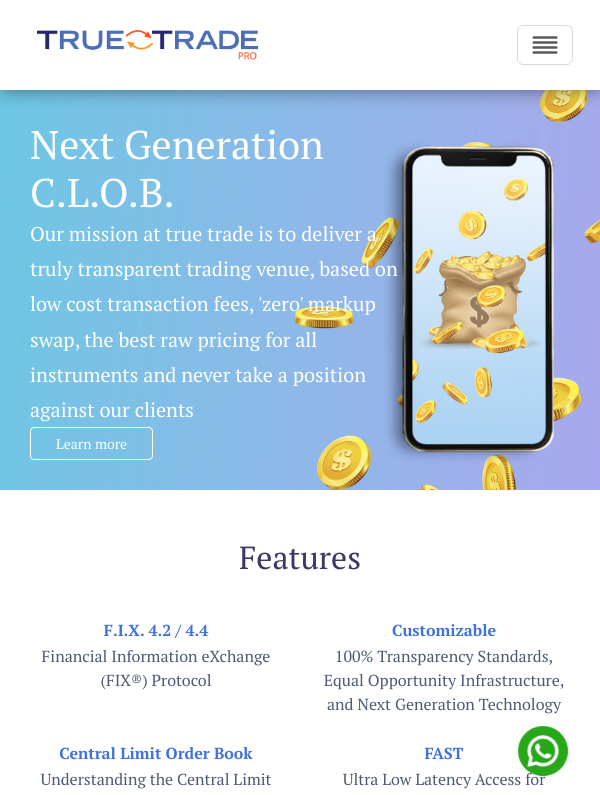
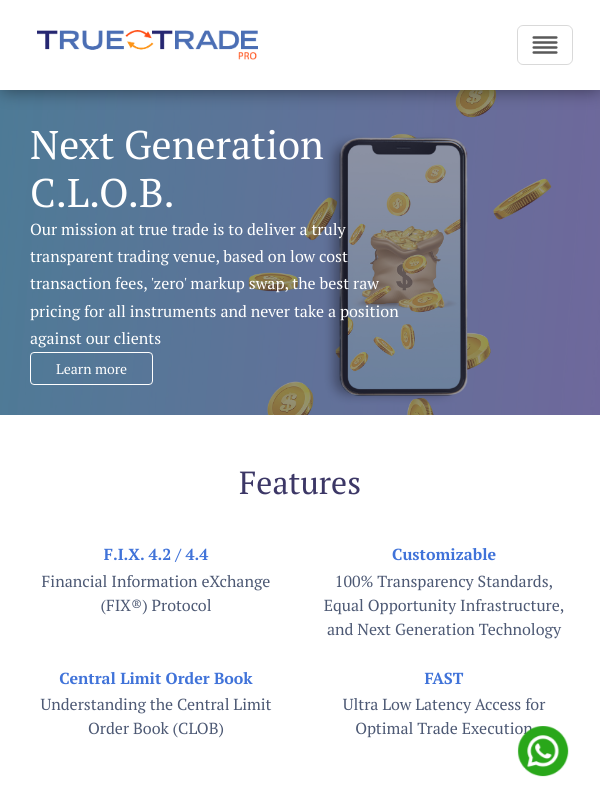
Before and after one commit to akashm2401/ttfx, a React (Create React App) app: page / in a window 600 px wide. Shown: the top 795 px of the page. Built offline with nearby package versions, Linux system fonts and the light colour scheme; a web font is replaced by a local one.

Commit message:
Home page final

```diff
--- a/src/components/FeaturesComponent/FeaturesComponent.jsx
+++ b/src/components/FeaturesComponent/FeaturesComponent.jsx
@@ -98,7 +98,7 @@
             <div className="feature-summary-heading">
               <h6>
                 <Link
-                  to="#F.I.X."
+                  // to="#F.I.X."
                   onClick={() => handleScrollToFeature("feature1")}
                 >
                   F.I.X. 4.2 / 4.4
@@ -114,7 +114,6 @@
             <div className="feature-summary-heading">
               <h6>
                 <Link
-                  to="#Customizable"
                   onClick={() => handleScrollToFeature("feature2")}
                 >
                   Customizable
@@ -132,7 +131,6 @@
             <div className="feature-summary-heading">
               <h6>
                 <Link
-                  to="#C.L.O.B"
                   onClick={() => handleScrollToFeature("feature3")}
                 >
                   Central Limit Order Book
--- a/src/pages/HomePage/HomePage.jsx
+++ b/src/pages/HomePage/HomePage.jsx
@@ -1,6 +1,6 @@
 import React, { useEffect } from "react";
 import "./HomePage.scss";
-import CarouselComponent from "../../components/CarouselComponent/CarouselComponent";
+// import CarouselComponent from "../../components/CarouselComponent/CarouselComponent";
 import FeaturesComponent from "../../components/FeaturesComponent/FeaturesComponent";
 import ToolsViewComponent from "../../components/ToolsViewComponent/ToolsViewComponent";
 import ReviewComponet from "../../components/ReviewComponent/ReviewComponet";
@@ -26,9 +26,9 @@
     }
   }, [location]);
 
-  const gotToAbout = () => {
-    navigate("/about");
-  };
+  // const gotToAbout = () => {
+  //   navigate("/about");
+  // };
   return (
     <>
       <div className="home-page">
@@ -84,9 +84,9 @@
               reiciendis iusto quasi debitis.
             </p>
 
-            <button onClick={navigate('/about')} type="button" className="btn btn-outline-primary">
+            <Link to={"/about"} type="button" className="btn btn-outline-primary">
               Dicover True Trade Pro
-            </button>
+            </Link>
           </div>
         </div>
 
--- a/src/pages/HomePage/HomePage.scss
+++ b/src/pages/HomePage/HomePage.scss
@@ -277,6 +277,9 @@
         // .home-page {
             .main-screen {
                 height: 100%;
+                // background-blend-mode: darken;
+                // box-shadow: inset 0 0 0 2000px rgba(255, 0, 150, 0.3);
+                box-shadow: inset 0 0 0 2000px rgb(47 48 75 / 50%);
             }
         // }
 
@@ -292,11 +295,9 @@
         }
 
         .overlay-screen .info h2 {
-            /* font-size: 2rem; */
             padding: 1rem 0;
         }
 
-        /*  */
         .home-about-section {
             flex-wrap: wrap;
         }
@@ -304,11 +305,6 @@
         .home-about-left-section img {
             width: 100%;
         }
-
-        .home-about-right-section h4 {
-            /* font-size: 1.5rem; */
-        }
-
 
         .main-screen-overlay {
             height: max-content;
@@ -323,20 +319,16 @@
             margin: 30px;
         }
 
-        .main-screen .left h4 {
-            /* font-size: 2.5rem; */
+
+
+        .main-screen .left p {
+            font-size: 16px;
         }
 
-        .main-screen .left p {
-            /* font-size: 1.2rem; */
-            line-height: 2.2rem;
+        .main-screen {
+            height: 100%;
+            box-shadow: inset 0 0 0 2000px rgb(47 48 75 / 50%);
         }
-
-        // .home-page {
-            .main-screen {
-                height: 100%;
-            }
-        // }
     }
 }
 
```
